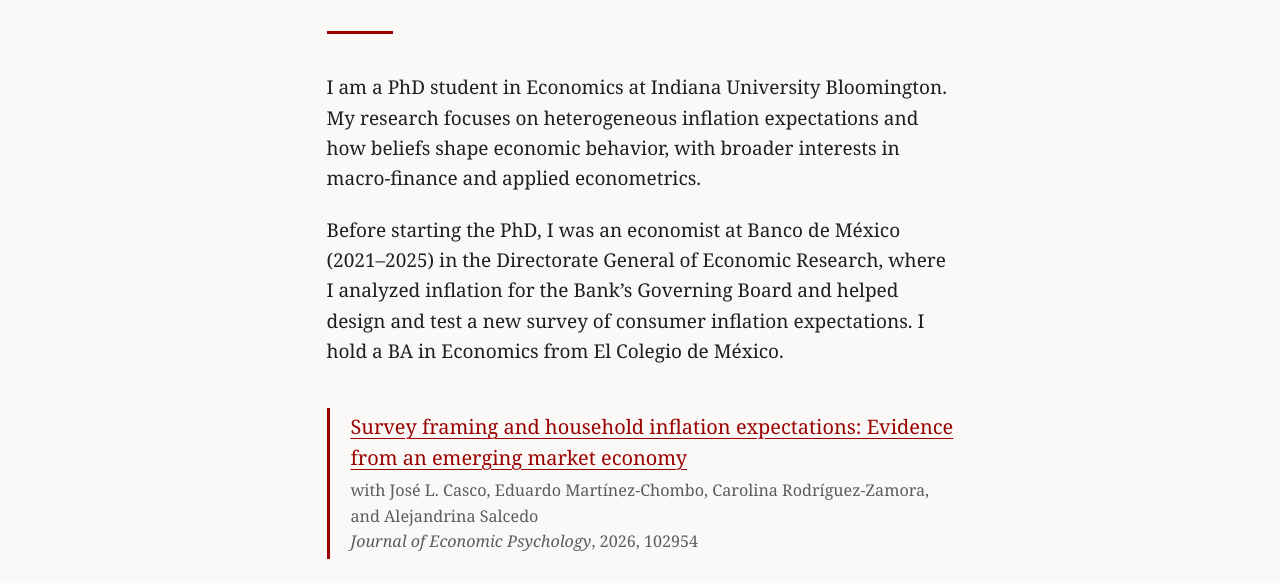
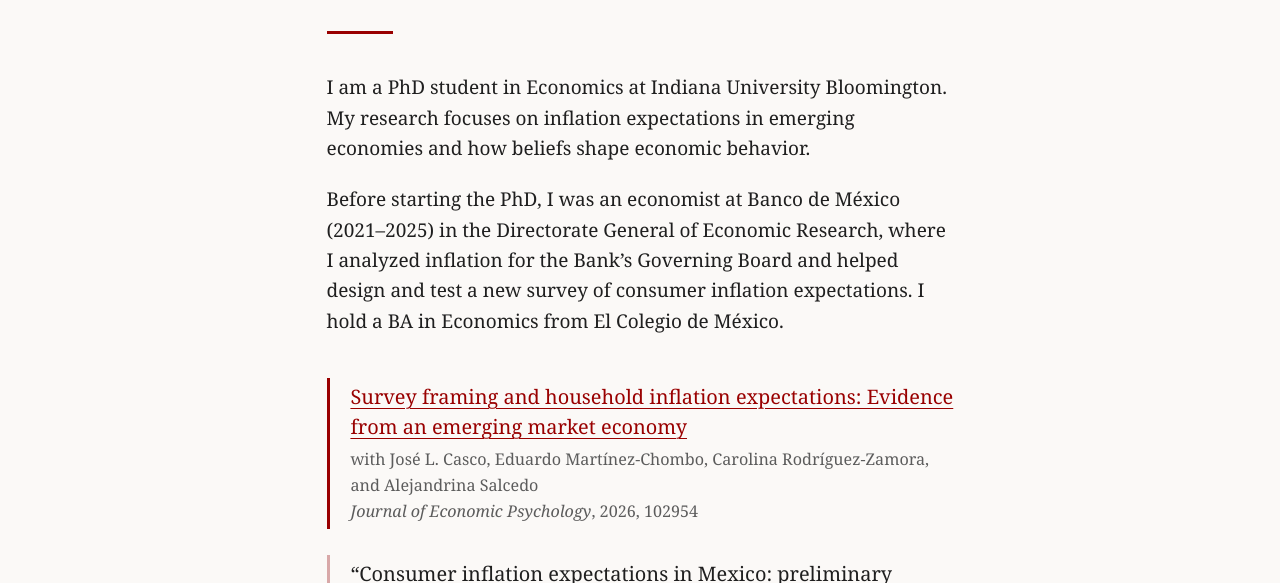
Before and after one commit to pablo-derbez/pablo-derbez.github.io, a plain HTML site: page index.html in a window 1280 px wide. Shown: the part 176-759 px from the top of the page. Drawn offline with Linux system fonts and the light colour scheme.

Commit message:
Update research description
Co-Authored-By: Claude Opus 5.5 <noreply@anthropic.com>
Claude-Session: https://claude.ai/code/session_012YBh3UjkLGYmtaEjgUNkqn

```diff
--- a/index.html
+++ b/index.html
@@ -101,7 +101,7 @@
 <hr class="rule">
 
 <p>
-I am a PhD student in Economics at Indiana University Bloomington. My research focuses on heterogeneous inflation expectations and how beliefs shape economic behavior, with broader interests in macro-finance and applied econometrics.
+I am a PhD student in Economics at Indiana University Bloomington. My research focuses on inflation expectations in emerging economies and how beliefs shape economic behavior.
 </p>
 <p>
 Before starting the PhD, I was an economist at Banco de México (2021&ndash;2025) in the Directorate General of Economic Research, where I analyzed inflation for the Bank&rsquo;s Governing Board and helped design and test a new survey of consumer inflation expectations. I hold a BA in Economics from El Colegio de México.
```
